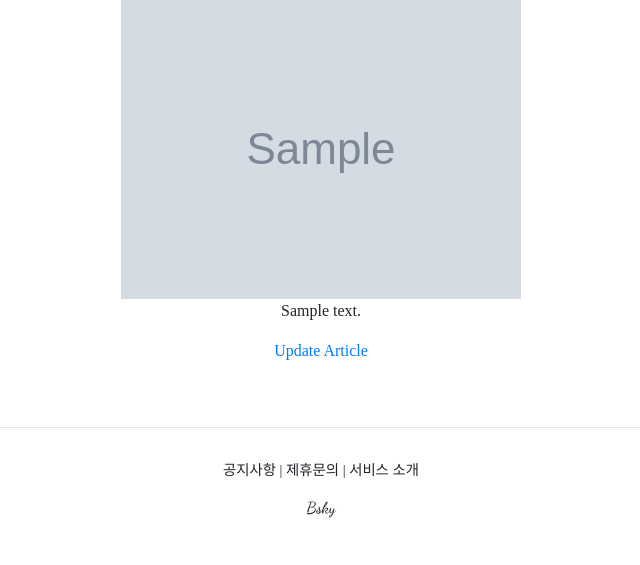
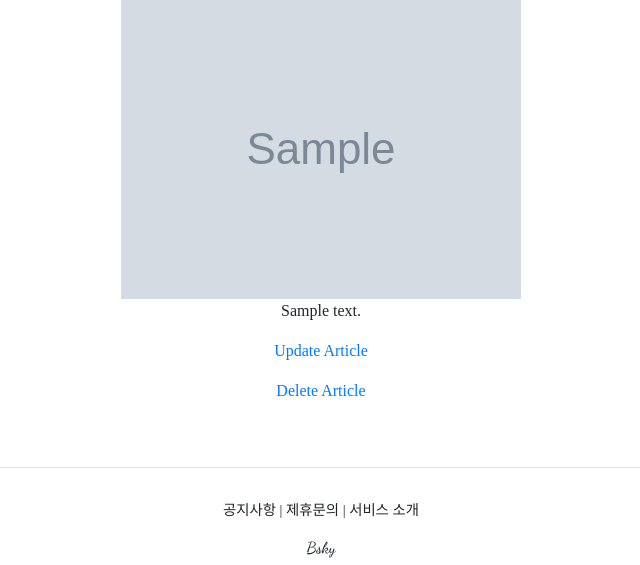
Before and after one commit to Soyuen-Yu/djangoProject, a Django app: page /articles/detail/1 in a window 1280 px wide. Shown: the part 266-831 px from the top of the page, without its empty margins (319-959 px from the left). Before the commit the page ends 784 px from the top, so only its background shows below. Run offline with Django 4.2, Linux system fonts and the light colour scheme; tables that the repository leaves empty hold one stand-in row (values such as "Sample post"); grey boxes marked "Sample" are stand-in pictures; some libraries are stand-ins or nearby versions.

Commit message:
게시글 삭제하고 list로 복귀

```diff
--- a/articleapp/templates/articleapp/detail.html
+++ b/articleapp/templates/articleapp/detail.html
@@ -16,6 +16,9 @@
       <a href="{% url 'articleapp:update' pk=targetArticle.pk %}">
         <p>Update Article</p>
       </a>
+      <a href="{% url 'articleapp:delete' pk=targetArticle.pk %}">
+        <p>Delete Article</p>
+      </a>
     </div>
   </div>
 
--- a/articleapp/urls.py
+++ b/articleapp/urls.py
@@ -2,7 +2,7 @@ from django.contrib.auth.views import LoginView, LogoutView
 from django.urls import path
 from django.views.generic import TemplateView
 
-from articleapp.views import ArticleCreateView, ArticleDetailView, ArticleUpdateView
+from articleapp.views import ArticleCreateView, ArticleDetailView, ArticleUpdateView, ArticleDeleteView
 
 app_name = "articleapp" #appname을 명시하여 경로를 편리하게 설정할 수 있다.
 
@@ -11,4 +11,5 @@ urlpatterns = [
     path('create/', ArticleCreateView.as_view(), name='create'),
     path('detail/<int:pk>', ArticleDetailView.as_view(), name='detail'),
     path('update/<int:pk>', ArticleUpdateView.as_view(), name='update'),
+    path('delete/<int:pk>', ArticleDeleteView.as_view(), name='delete'),
 ]
--- a/articleapp/views.py
+++ b/articleapp/views.py
@@ -1,6 +1,6 @@
 from django.contrib.auth.decorators import login_required
 from django.shortcuts import render
-from django.urls import reverse
+from django.urls import reverse, reverse_lazy
 from django.utils.decorators import method_decorator
 from django.views.generic import CreateView, DetailView, UpdateView, DeleteView
 
@@ -49,3 +49,4 @@ class ArticleDeleteView(DeleteView):
     model = Article
     context_object_name = 'targetArticle'
     template_name = 'articleapp/delete.html'
+    success_url = reverse_lazy('articleapp:list')
```
